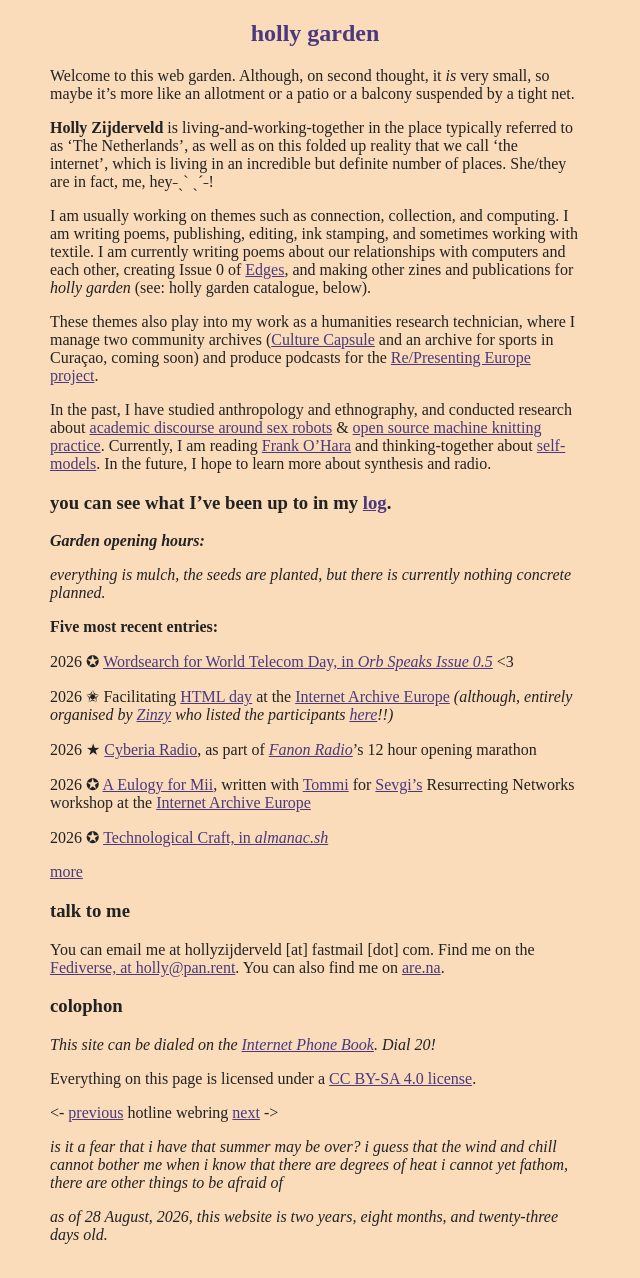
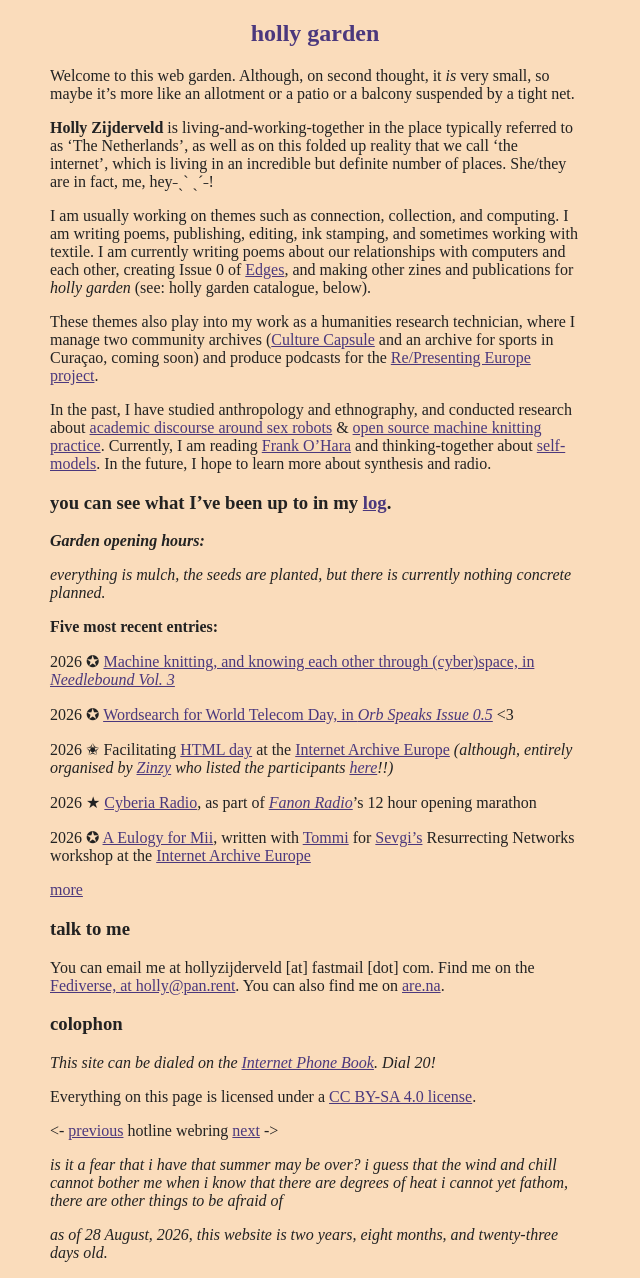
Before and after one commit to hollyz1jderveld/hollyz1jderveld.github.io, a Jekyll site: the page built from index.md, in a window 1280 px wide. Shown: the whole page, without its empty margins (0-640 px from the left). Built offline with Jekyll 4.4.1, drawn with Linux system fonts in a browser that asks for light colours; some web fonts are replaced; Markdown is read by kramdown in place of the engine named in the settings; our own code applies the rules of GitHub Pages for plain Markdown files.

Commit message:
Update index.md

```diff
--- a/index.md
+++ b/index.md
@@ -20,6 +20,8 @@ In the past, I have studied anthropology and ethnography, and conducted research
 
 **Five most recent entries:**
 
+2026  ✪  [Machine knitting, and knowing each other through (cyber)space, in *Needlebound Vol. 3*](https://www.needlebound.ca/shop/p/the-original-book-ttzy8-7nfah)
+
 2026  ✪  [Wordsearch for World Telecom Day, in *Orb Speaks Issue 0.5*](https://sincerecorkscrew.neocities.org/orbspeaks0-5) <3
 
 2026  ✬  Facilitating [HTML day](https://2026.html.energy/) at the [Internet Archive Europe](https://www.internetarchive.eu/) *(although, entirely organised by [Zinzy](https://www.zinzy.website/) who listed the participants [here](https://www.zinzy.website/2026/08/08/that-was-html-day-2026-amsterdam-edition/)!!)*
@@ -27,8 +29,6 @@ In the past, I have studied anthropology and ethnography, and conducted research
 2026  ★  [Cyberia Radio](https://cyberiaradio.neocities.org), as part of [*Fanon Radio*](https://fanon.radio/)'s 12 hour opening marathon
 
 2026  ✪  [A Eulogy for Mii](https://tommi.space/mii-eulogy/), written with [Tommi](https://tommi.space) for [Sevgi's](http://sevgi.gromits.space/) Resurrecting Networks workshop at the [Internet Archive Europe](https://internetarchive.eu)
-
-2026  ✪  [Technological Craft, in *almanac.sh*](https://publications.servus.at/2026-almanac.sh/almanac.html#third-moon)
 
 [more](https://holly.garden/log)
 
```
